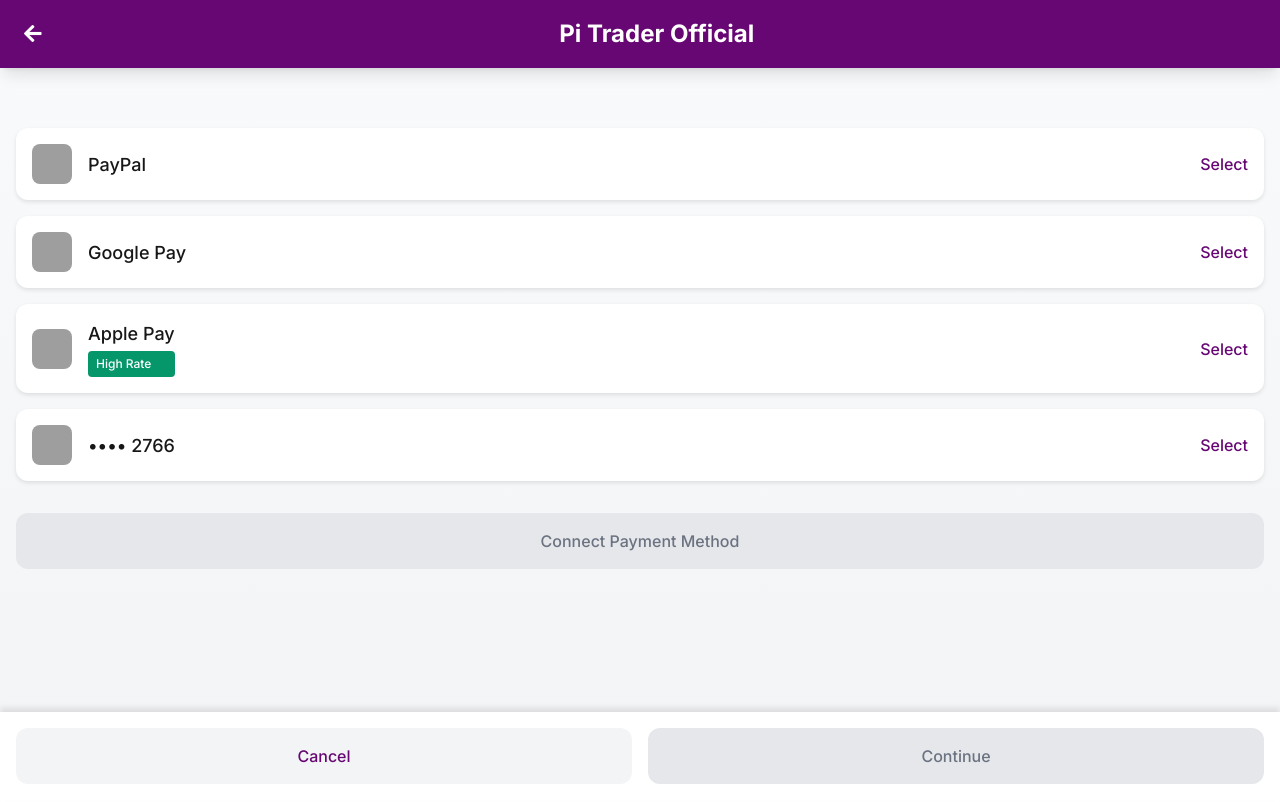
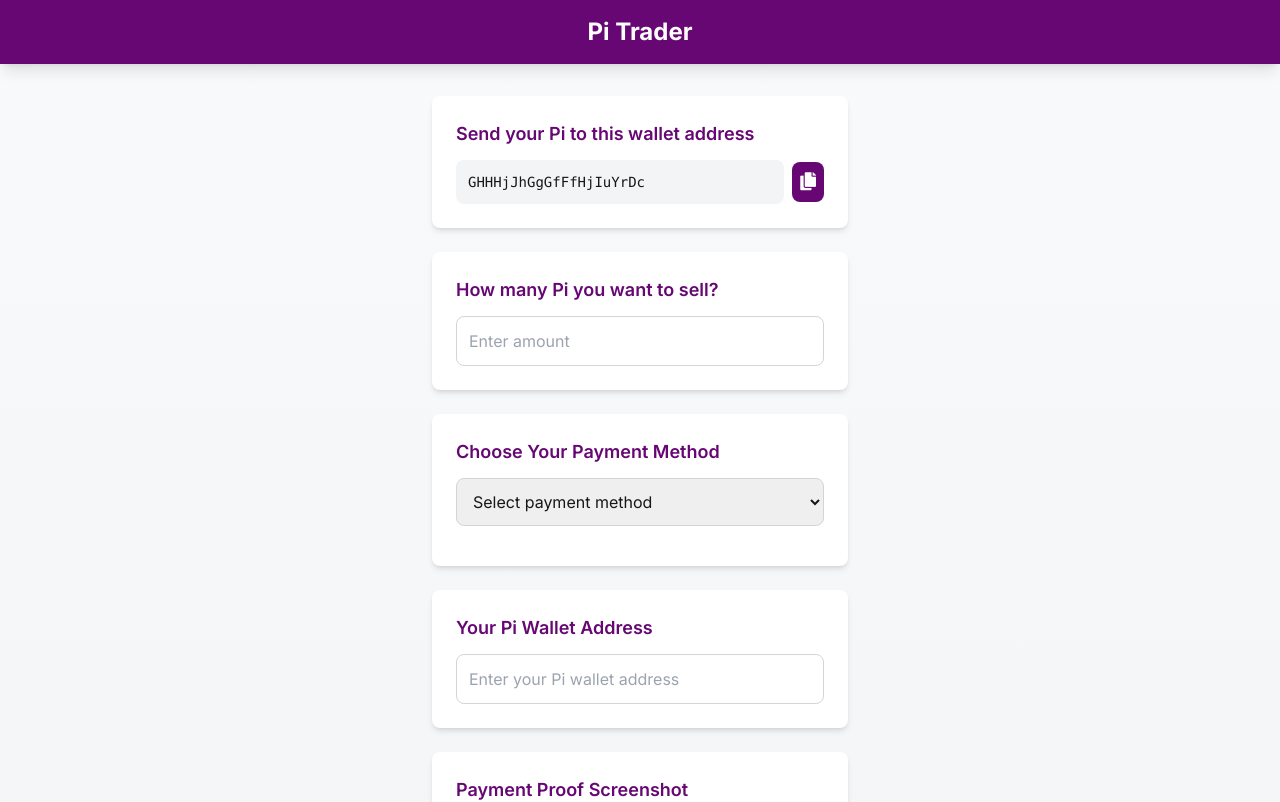
Before and after one commit to Shubz101/Pi-Trader-original-real-, a Next.js app: page /PaymentMethods in a window 1280 px wide. Shown: the top 802 px of the page. Built offline with nearby package versions, Linux system fonts and the light colour scheme; grey boxes are pictures that could not be loaded.

Commit message:
Update page.tsx

```diff
--- a/app/PaymentMethods/page.tsx
+++ b/app/PaymentMethods/page.tsx
@@ -1,9 +1,8 @@
 'use client'
 
-import React, { useState, useEffect } from 'react';
+import React, { useState, useRef, ChangeEvent, useEffect } from 'react';
 import { useRouter } from 'next/navigation';
 import Script from 'next/script';
-import './payment.css';
 
 interface PaymentMethod {
   id: string;
@@ -12,16 +11,6 @@
   image: string;
   badge?: string;
 }
-
-const PaymentOptions: React.FC = () => {
-  const router = useRouter();
-  const [visibleInput, setVisibleInput] = useState<string | null>(null);
-  const [selectedPayment, setSelectedPayment] = useState<string | null>(null);
-  const [paymentAddress, setPaymentAddress] = useState<string>('');
-  const [isConnected, setIsConnected] = useState(false);
-  const [isLoading, setIsLoading] = useState(false);
-  const [telegramId, setTelegramId] = useState<number | null>(null);
-  const [mounted, setMounted] = useState(false);
 
 const paymentMethods: PaymentMethod[] = [
   {
@@ -51,19 +40,31 @@
   },
 ];
 
+const MergedPaymentPage = () => {
+  const router = useRouter();
+  const [piAmount, setPiAmount] = useState<string>('');
+  const [imageUploaded, setImageUploaded] = useState<boolean>(false);
+  const [imageUrl, setImageUrl] = useState<string | null>(null);
+  const [copied, setCopied] = useState<boolean>(false);
+  const [telegramId, setTelegramId] = useState<number | null>(null);
+  const [piAddress, setPiAddress] = useState<string>('');
+  const [selectedPayment, setSelectedPayment] = useState<string>('');
+  const [paymentAddress, setPaymentAddress] = useState<string>('');
+  const walletAddress = 'GHHHjJhGgGfFfHjIuYrDc';
+  const fileInputRef = useRef<HTMLInputElement>(null);
+
   useEffect(() => {
-    setMounted(true);
     const tg = (window as any).Telegram?.WebApp;
     if (tg) {
       const webAppUser = tg.initDataUnsafe?.user;
       if (webAppUser) {
         setTelegramId(webAppUser.id);
-        fetchPaymentData(webAppUser.id);
+        fetchUserData(webAppUser.id);
       }
     }
   }, []);
 
-  const fetchPaymentData = async (userId: number) => {
+  const fetchUserData = async (userId: number): Promise<void> => {
     try {
       const response = await fetch(`/api/user`, {
         method: 'POST',
@@ -71,41 +72,79 @@
         body: JSON.stringify({ id: userId })
       });
       const userData = await response.json();
-
-      if (userData.paymentMethod && userData.paymentAddress) {
-        setSelectedPayment(userData.paymentMethod);
-        setPaymentAddress(userData.paymentAddress);
-        setIsConnected(true);
+      setImageUploaded(userData.isUpload || false);
+      setImageUrl(userData.imageUrl || null);
+      if (userData.piaddress) {
+        setPiAddress(userData.piaddress[userData.piaddress.length - 1]);
       }
     } catch (error) {
-      console.error('Error fetching payment data:', error);
+      console.error('Error fetching user data:', error);
     }
   };
 
-  const handleBack = () => {
-    router.push('/');
-  };
+  const handleImageUpload = async (e: ChangeEvent<HTMLInputElement>): Promise<void> => {
+    if (e.target.files && e.target.files.length > 0 && telegramId) {
+      const file = e.target.files[0];
+      const formData = new FormData();
+      formData.append('file', file);
+      formData.append('telegramId', telegramId.toString());
 
-  const toggleInput = (id: string) => {
-    if (!isConnected) {
-      setVisibleInput(prev => prev === id ? null : id);
-      setSelectedPayment(id);
-      setPaymentAddress('');
+      try {
+        const response = await fetch('/api/imageupload', {
+          method: 'POST',
+          body: formData
+        });
+        const data = await response.json();
+        if (data.success) {
+          setImageUploaded(true);
+          setImageUrl(data.imageUrl);
+        }
+      } catch (error) {
+        console.error('Error uploading image:', error);
+      }
     }
   };
 
-  const handleInputChange = (e: React.ChangeEvent<HTMLInputElement>) => {
-    setPaymentAddress(e.target.value);
+  const handleRemoveImage = async (): Promise<void> => {
+    if (telegramId) {
+      try {
+        const response = await fetch(`/api/imageupload?telegramId=${telegramId}`, {
+          method: 'DELETE',
+        });
+        const data = await response.json();
+        if (data.success) {
+          setImageUploaded(false);
+          setImageUrl(null);
+          if (fileInputRef.current) {
+            fileInputRef.current.value = '';
+          }
+        }
+      } catch (error) {
+        console.error('Error removing image:', error);
+      }
+    }
   };
 
-  const handleConnectPayment = async () => {
-    if (isLoading || !telegramId) return;
+  const handleCopyAddress = async () => {
+    try {
+      await navigator.clipboard.writeText(walletAddress);
+      setCopied(true);
+      setTimeout(() => setCopied(false), 2000);
+    } catch (error) {
+      console.error('Failed to copy wallet address:', error);
+    }
+  };
 
-    setIsLoading(true);
+  const calculateUSDT = (pi: string): string => {
+    const amount = parseFloat(pi);
+    return amount ? (amount * 0.65).toFixed(2) : '0.00';
+  };
 
+  const handleContinue = async () => {
+    if (telegramId && piAmount && imageUrl && selectedPayment && paymentAddress) {
       try {
-      if (!isConnected) {
-        const response = await fetch('/api/payment', {
+        // Save payment method data
+        await fetch('/api/payment', {
           method: 'POST',
           headers: { 'Content-Type': 'application/json' },
           body: JSON.stringify({
@@ -114,129 +153,205 @@
             paymentAddress
           })
         });
-        const data = await response.json();
-        if (data.success) {
-          setIsConnected(true);
+
+        // Save Pi amount and address
+        await fetch('/api/piamount', {
+          method: 'POST',
+          headers: { 'Content-Type': 'application/json' },
+          body: JSON.stringify({
+            telegramId,
+            amount: piAmount,
+            imageUrl: imageUrl,
+            piaddress: piAddress
+          })
+        });
+
+        router.push('/summary');
+      } catch (error) {
+        console.error('Error saving data:', error);
       }
-      } else {
-        const response = await fetch('/api/payment', {
-          method: 'DELETE',
-          headers: { 'Content-Type': 'application/json' },
-          body: JSON.stringify({ telegramId })
-        });
-        const data = await response.json();
-        if (data.success) {
-          setIsConnected(false);
-          setSelectedPayment(null);
-          setPaymentAddress('');
-          setVisibleInput(null);
-        }
-      }
-    } catch (error) {
-      console.error('Error managing payment:', error);
-    } finally {
-      setIsLoading(false);
     }
   };
 
-  const handleContinue = () => {
-    router.push('/paymentproof');
-  };
-
-  const isValidPaymentAddress = paymentAddress.length > 0;
-  const canConnect = selectedPayment && isValidPaymentAddress && !isConnected;
-  const canContinue = isConnected;
+  const isButtonEnabled = piAmount && imageUploaded && piAddress && selectedPayment && paymentAddress;
 
   return (
-    <div className={`payment-container bg-gradient-to-b from-gray-50 to-gray-100 ${mounted ? 'fade-in' : ''}`}>
+    <div className="min-h-screen bg-gradient-to-b from-gray-50 to-gray-100">
       <Script src="https://kit.fontawesome.com/18e66d329f.js" />
 
-      <div className="custom-purple text-white p-4 flex items-center justify-between shadow-lg slide-down">
-        <i
-          className="fas fa-arrow-left header-icon clickable"
-          onClick={handleBack}
-        ></i>
-        <h1 className="text-2xl font-bold">Pi Trader Official</h1>
-        <div></div>
+      {/* Header */}
+      <div className="w-full bg-[#670773] text-white p-4 shadow-lg">
+        <h1 className="text-2xl font-bold text-center">Pi Trader</h1>
       </div>
 
-      <div className="payment-content">
-        <div className="payment-header">
-          <h2 className="text-xl font-semibold custom-purple-text mb-4 fade-in-up">Select Payment Method</h2>
+      {/* Main Content */}
+      <div className="container mx-auto px-4 py-8 max-w-md">
+        <div className="space-y-6">
+          {/* Wallet Section */}
+          <div className="bg-white rounded-lg p-6 shadow-md">
+            <h2 className="text-lg font-semibold text-[#670773] mb-3">
+              Send your Pi to this wallet address
+            </h2>
+            <div className="flex items-center space-x-2">
+              <div className="flex-1 bg-gray-100 p-3 rounded-lg font-mono text-sm break-all">
+                {walletAddress}
               </div>
-
-        <div className="payment-methods-list">
-          {paymentMethods.map(({ id, label, placeholder, image, badge }, index) => (
-            <div key={id} className="payment-method-wrapper" style={{animationDelay: `${index * 0.1}s`}}>
-              <div
-                className={`payment-method-box ${
-                  isConnected && selectedPayment === id
-                    ? 'payment-method-connected'
-                    : isConnected
-                    ? 'payment-method-disabled'
-                    : ''
-                }`}
-                onClick={() => toggleInput(id)}
+              <button
+                onClick={handleCopyAddress}
+                className="bg-[#670773] text-white p-2 rounded-lg hover:bg-[#7a1b86] transition-colors"
               >
-                <div className="payment-method-info">
-                  <img alt={`${label} logo`} className="payment-method-image" src={image} />
-                  <div className="payment-method-details">
-                    <span className="payment-method-label">{label}</span>
-                    {badge && <span className="payment-method-badge">{badge}</span>}
-                  </div>
-                </div>
-                <span className={`payment-status ${
-                  isConnected && selectedPayment === id ? 'status-connected' : ''
-                }`}>
-                  {isConnected && selectedPayment === id ? 'Connected' : 'Select'}
-                </span>
-              </div>
-
-              {visibleInput === id && !isConnected && (
-                <div className="payment-input-container fade-in">
-                  <input
-                    type="text"
-                    placeholder={placeholder}
-                    className="payment-input"
-                    value={paymentAddress}
-                    onChange={handleInputChange}
-                  />
-                </div>
+                {copied ? (
+                  <i className="fas fa-check text-lg"></i>
+                ) : (
+                  <i className="fas fa-copy text-lg"></i>
                 )}
-            </div>
-          ))}
-        </div>
-
-        <div className="connect-button-container slide-up">
-          <button
-            className={`connect-button ${
-              (canConnect || isConnected) ? 'button-active' : 'button-disabled'
-            } ${isLoading ? 'button-loading' : ''}`}
-            onClick={handleConnectPayment}
-            disabled={(!canConnect && !isConnected) || isLoading}
-          >
-            {isLoading ? 'Processing...' : (isConnected ? 'Disconnect Payment Method' : 'Connect Payment Method')}
               </button>
             </div>
           </div>
 
-      <div className="bottom-buttons slide-up">
+          {/* Amount Section */}
+          <div className="bg-white rounded-lg p-6 shadow-md">
+            <h2 className="text-lg font-semibold text-[#670773] mb-3">
+              How many Pi you want to sell?
+            </h2>
+            <input
+              type="number"
+              value={piAmount}
+              onChange={(e) => setPiAmount(e.target.value)}
+              className="w-full p-3 border border-gray-300 rounded-lg focus:outline-none focus:ring-2 focus:ring-[#670773]"
+              placeholder="Enter amount"
+            />
+            {piAmount && (
+              <p className="mt-3 text-[#670773] font-medium">
+                You will receive {calculateUSDT(piAmount)} USDT
+              </p>
+            )}
+          </div>
+
+          {/* Payment Method Section */}
+          <div className="bg-white rounded-lg p-6 shadow-md">
+            <h2 className="text-lg font-semibold text-[#670773] mb-3">
+              Choose Your Payment Method
+            </h2>
+            <select
+              value={selectedPayment}
+              onChange={(e) => setSelectedPayment(e.target.value)}
+              className="w-full p-3 border border-gray-300 rounded-lg focus:outline-none focus:ring-2 focus:ring-[#670773] mb-4"
+            >
+              <option value="">Select payment method</option>
+              {paymentMethods.map((method) => (
+                <option key={method.id} value={method.id}>
+                  {method.label}
+                </option>
+              ))}
+            </select>
+            {selectedPayment && (
+              <input
+                type="text"
+                value={paymentAddress}
+                onChange={(e) => setPaymentAddress(e.target.value)}
+                className="w-full p-3 border border-gray-300 rounded-lg focus:outline-none focus:ring-2 focus:ring-[#670773]"
+                placeholder={paymentMethods.find(m => m.id === selectedPayment)?.placeholder}
+              />
+            )}
+          </div>
+
+          {/* Pi Address Section */}
+          <div className="bg-white rounded-lg p-6 shadow-md">
+            <h2 className="text-lg font-semibold text-[#670773] mb-3">
+              Your Pi Wallet Address
+            </h2>
+            <input
+              type="text"
+              value={piAddress}
+              onChange={(e) => setPiAddress(e.target.value)}
+              className="w-full p-3 border border-gray-300 rounded-lg focus:outline-none focus:ring-2 focus:ring-[#670773]"
+              placeholder="Enter your Pi wallet address"
+            />
+          </div>
+
+          {/* Image Upload Section */}
+          <div className="bg-white rounded-lg p-6 shadow-md">
+            <h2 className="text-lg font-semibold text-[#670773] mb-3">
+              Payment Proof Screenshot
+            </h2>
+            <div
+              onClick={() => !imageUploaded && fileInputRef.current?.click()}
+              className={`border-2 border-dashed rounded-lg p-8 text-center cursor-pointer
+                ${imageUploaded ? 'border-[#670773] bg-purple-50' : 'border-gray-300'}`}
+            >
+              <input
+                type="file"
+                ref={fileInputRef}
+                onChange={handleImageUpload}
+                accept="image/*"
+                className="hidden"
+              />
+              {imageUploaded && imageUrl ? (
+                <div className="text-[#670773]">
+                  <i className="fas fa-check-circle text-3xl mb-2"></i>
+                  <p>Image uploaded successfully</p>
+                  <div className="mt-4 mb-4">
+                    <img
+                      src={imageUrl}
+                      alt="Payment proof"
+                      className="max-w-full h-auto rounded-lg mx-auto"
+                      style={{ maxHeight: '200px' }}
+                    />
+                  </div>
                   <button
-          className="cancel-button"
-          onClick={handleBack}
+                    onClick={(e) => {
+                      e.stopPropagation();
+                      handleRemoveImage();
+                    }}
+                    className="mt-2 px-4 py-2 bg-red-500 text-white rounded-lg hover:bg-red-600 transition-colors"
                   >
-          Cancel
+                    Remove
                   </button>
+                </div>
+              ) : (
+                <div className="text-gray-500">
+                  <i className="fas fa-cloud-upload-alt text-3xl mb-2"></i>
+                  <p>Click to upload screenshot</p>
+                </div>
+              )}
+            </div>
+          </div>
+
+          {/* Continue Button */}
+          <div className="mt-8 flex justify-end">
             <button
-          className={`continue-button ${canContinue ? 'button-active' : 'button-disabled'}`}
               onClick={handleContinue}
-          disabled={!canContinue}
+              disabled={!isButtonEnabled}
+              className={`px-8 py-3 rounded-full text-white font-bold text-lg transition-all
+                ${isButtonEnabled
+                  ? 'bg-[#670773] hover:bg-[#7a1b86] transform hover:scale-105'
+                  : 'bg-gray-400 cursor-not-allowed'}`}
             >
               Continue
             </button>
           </div>
         </div>
+
+        {/* Notification for copy */}
+        {copied && (
+          <div className="fixed bottom-4 right-4 bg-[#670773] text-white px-4 py-2 rounded-lg shadow-lg animate-fade-in">
+            Address copied!
+          </div>
+        )}
+
+        <style jsx>{`
+          @keyframes fade-in {
+            from { opacity: 0; transform: translateY(10px); }
+            to { opacity: 1; transform: translateY(0); }
+          }
+          .animate-fade-in {
+            animation: fade-in 0.3s ease-out forwards;
+          }
+        `}</style>
+      </div>
+    </div>
   );
 };
 
-export default PaymentOptions;
+export default MergedPaymentPage;
```
Lines whose indentation alone changed are shown as unchanged.
